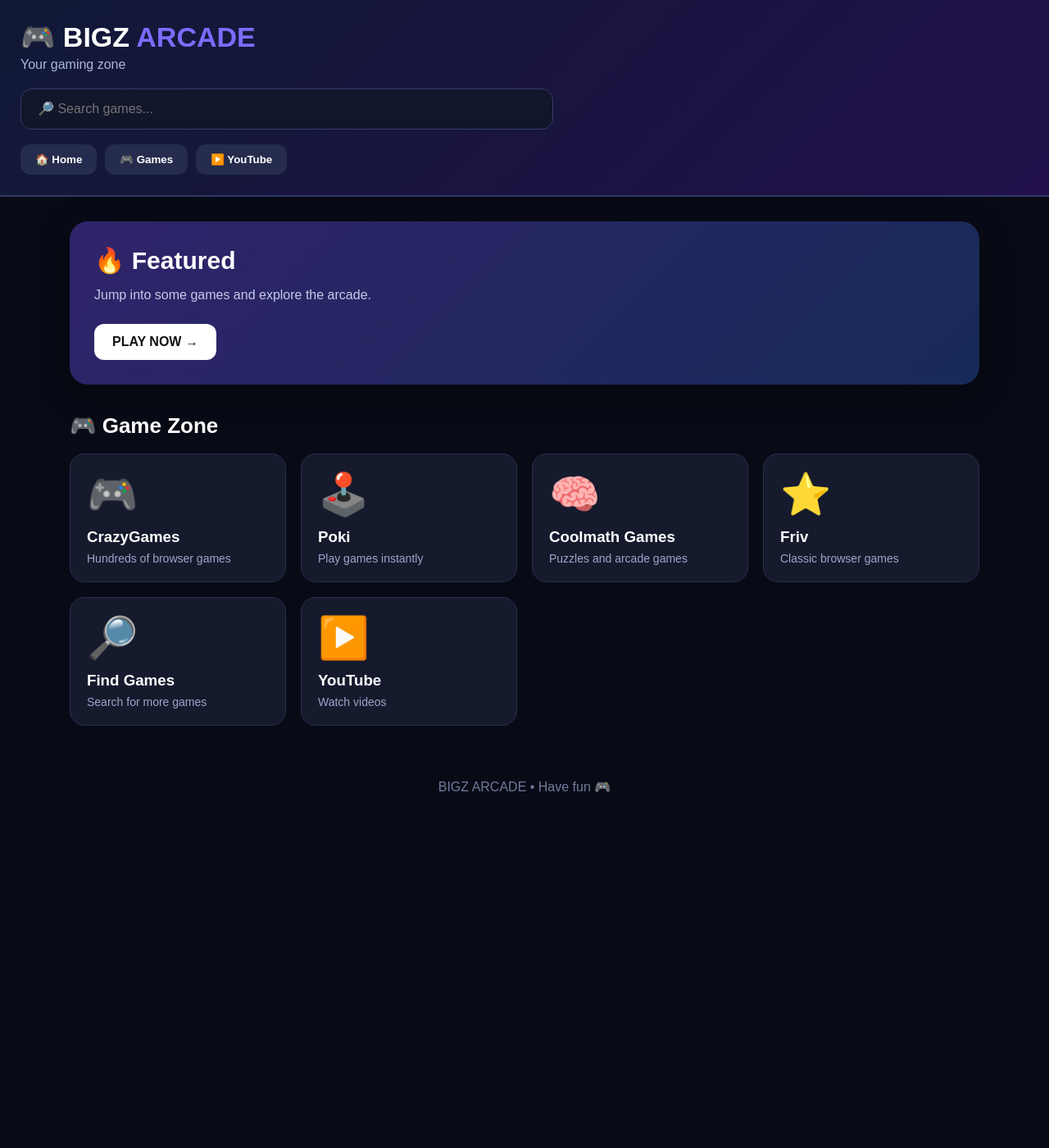
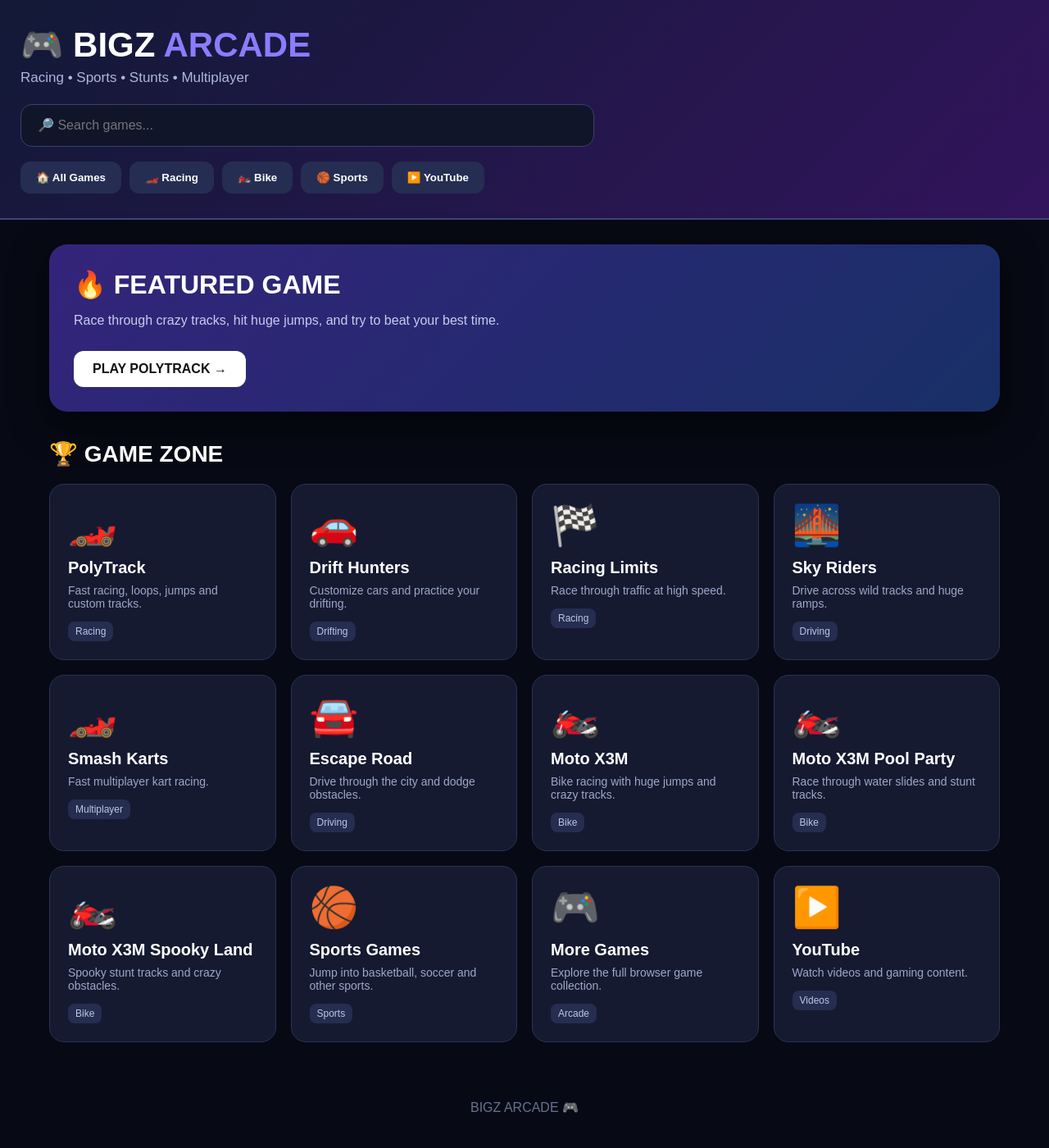
Before and after one commit to BIGZ-coder/game-hub, a plain HTML site: page index.html in a window 1280 px wide. Shown: the whole page at 82% size. Before the commit the page ends 1004 px from the top, so only its background shows below. Drawn offline with Linux system fonts and the light colour scheme.

Commit message:
Update index.html

```diff
--- a/index.html
+++ b/index.html
@@ -4,7 +4,7 @@
 <meta charset="UTF-8">
 <meta name="viewport" content="width=device-width, initial-scale=1.0">
 
-<title>BigZ Arcade</title>
+<title>BIGZ ARCADE</title>
 
 <style>
 * {
@@ -14,104 +14,105 @@
 body {
   margin: 0;
   font-family: Arial, sans-serif;
-  background: #080b16;
+  background: #070914;
   color: white;
 }
 
-/* TOP BAR */
+/* HEADER */
 header {
-  background: linear-gradient(135deg, #111936, #21104a);
-  padding: 25px;
-  border-bottom: 2px solid #343b67;
+  background: linear-gradient(135deg, #121936, #32145c);
+  padding: 30px 25px;
+  border-bottom: 2px solid #3c4675;
 }
 
 .logo {
-  font-size: 34px;
+  font-size: 42px;
   font-weight: 900;
 }
 
 .logo span {
-  color: #7c6cff;
+  color: #8b7cff;
 }
 
 .subtitle {
-  color: #aeb6d8;
-  margin-top: 5px;
+  color: #aeb7dc;
+  margin-top: 6px;
+  font-size: 17px;
 }
 
 /* SEARCH */
 .search {
-  margin-top: 20px;
+  margin-top: 22px;
   width: 100%;
-  max-width: 650px;
-  padding: 15px 20px;
+  max-width: 700px;
+  padding: 16px 20px;
   border-radius: 14px;
-  border: 1px solid #343b67;
-  background: #11162a;
+  border: 1px solid #394266;
+  background: #10152a;
   color: white;
   font-size: 16px;
   outline: none;
 }
 
-/* NAVIGATION */
+/* NAV */
 nav {
   display: flex;
+  flex-wrap: wrap;
   gap: 10px;
-  flex-wrap: wrap;
   margin-top: 18px;
 }
 
 nav button {
   border: 0;
-  padding: 11px 18px;
+  padding: 12px 19px;
   border-radius: 12px;
-  background: #252c4d;
+  background: #252d52;
   color: white;
+  font-weight: bold;
   cursor: pointer;
-  font-weight: bold;
 }
 
 nav button:hover {
-  background: #3a4370;
+  background: #4b568a;
 }
 
 /* MAIN */
 main {
-  max-width: 1150px;
+  max-width: 1200px;
   margin: auto;
   padding: 30px 20px;
 }
 
-.section-title {
-  font-size: 26px;
-  margin-bottom: 18px;
+.title {
+  font-size: 28px;
+  margin-bottom: 20px;
 }
 
-/* FEATURE */
-.feature {
-  background: linear-gradient(135deg, #30246b, #172a58);
+/* FEATURED */
+.featured {
+  background: linear-gradient(135deg, #34247b, #182f67);
+  padding: 30px;
   border-radius: 22px;
-  padding: 30px;
   margin-bottom: 35px;
-  box-shadow: 0 10px 40px #0006;
+  box-shadow: 0 15px 45px #0008;
 }
 
-.feature h2 {
-  font-size: 30px;
+.featured h2 {
+  font-size: 32px;
   margin: 0 0 10px;
 }
 
-.feature p {
-  color: #c5cae8;
+.featured p {
+  color: #c7cdea;
 }
 
 .play {
   display: inline-block;
-  margin-top: 10px;
-  padding: 13px 22px;
-  border-radius: 12px;
+  margin-top: 12px;
+  padding: 13px 23px;
   background: white;
   color: #111;
+  border-radius: 12px;
   text-decoration: none;
   font-weight: bold;
 }
@@ -119,46 +120,58 @@
 /* GAME GRID */
 .games {
   display: grid;
-  grid-template-columns: repeat(auto-fit, minmax(210px, 1fr));
+  grid-template-columns: repeat(auto-fit, minmax(220px, 1fr));
   gap: 18px;
 }
 
 .game {
-  background: #151a2d;
-  border: 1px solid #292f4c;
+  background: #151a30;
+  border: 1px solid #2b3354;
   border-radius: 18px;
-  padding: 20px;
+  padding: 22px;
+  color: white;
   text-decoration: none;
-  color: white;
   transition: .2s;
 }
 
 .game:hover {
-  transform: translateY(-5px);
-  border-color: #7771ff;
-  box-shadow: 0 10px 30px #0008;
+  transform: translateY(-6px);
+  border-color: #8276ff;
+  box-shadow: 0 12px 35px #0009;
 }
 
 .icon {
-  font-size: 50px;
+  font-size: 48px;
   margin-bottom: 12px;
 }
 
 .game h3 {
-  margin: 0 0 7px;
+  margin: 0 0 8px;
+  font-size: 20px;
 }
 
 .game p {
   margin: 0;
-  color: #9da6c9;
+  color: #9da7ca;
   font-size: 14px;
+}
+
+/* CATEGORY LABELS */
+.tag {
+  display: inline-block;
+  margin-top: 14px;
+  padding: 5px 9px;
+  border-radius: 8px;
+  background: #252d50;
+  color: #bfc7e8;
+  font-size: 12px;
 }
 
 /* FOOTER */
 footer {
   text-align: center;
-  padding: 35px;
-  color: #737b9d;
+  padding: 40px;
+  color: #697292;
 }
 </style>
 </head>
@@ -167,8 +180,13 @@
 
 <header>
 
-<div class="logo">🎮 BIGZ <span>ARCADE</span></div>
-<div class="subtitle">Your gaming zone</div>
+<div class="logo">
+🎮 BIGZ <span>ARCADE</span>
+</div>
+
+<div class="subtitle">
+Racing • Sports • Stunts • Multiplayer
+</div>
 
 <input
 class="search"
@@ -178,77 +196,303 @@
 >
 
 <nav>
-<button onclick="showAll()">🏠 Home</button>
-<button onclick="filterCategory('game')">🎮 Games</button>
+
+<button onclick="showAll()">
+🏠 All Games
+</button>
+
+<button onclick="filterGames('Racing')">
+🏎️ Racing
+</button>
+
+<button onclick="filterGames('Bike')">
+🏍️ Bike
+</button>
+
+<button onclick="filterGames('Sports')">
+🏀 Sports
+</button>
+
 <button onclick="window.open('https://www.youtube.com/','_blank')">
 ▶️ YouTube
 </button>
+
 </nav>
 
 </header>
 
+
 <main>
 
 <!-- FEATURED -->
-<div class="feature">
-<h2>🔥 Featured</h2>
-<p>Jump into some games and explore the arcade.</p>
+
+<div class="featured">
+
+<h2>🔥 FEATURED GAME</h2>
+
+<p>
+Race through crazy tracks, hit huge jumps, and try to beat your best time.
+</p>
 
 <a
 class="play"
-href="https://www.crazygames.com/"
+href="https://www.crazygames.com/game/polytrack"
 target="_blank">
-PLAY NOW →
+
+PLAY POLYTRACK →
+
 </a>
+
 </div>
 
-<h2 class="section-title">🎮 Game Zone</h2>
+
+<h2 class="title">
+🏆 GAME ZONE
+</h2>
+
 
 <div class="games" id="games">
 
-<a class="game" href="https://www.crazygames.com/" target="_blank">
-<div class="icon">🎮</div>
-<h3>CrazyGames</h3>
-<p>Hundreds of browser games</p>
+
+<!-- POLYTRACK -->
+
+<a
+class="game"
+data-category="Racing"
+href="https://www.crazygames.com/game/polytrack"
+target="_blank">
+
+<div class="icon">🏎️</div>
+
+<h3>PolyTrack</h3>
+
+<p>Fast racing, loops, jumps and custom tracks.</p>
+
+<div class="tag">Racing</div>
+
 </a>
 
-<a class="game" href="https://poki.com/" target="_blank">
-<div class="icon">🕹️</div>
-<h3>Poki</h3>
-<p>Play games instantly</p>
+
+<!-- DRIFT HUNTERS -->
+
+<a
+class="game"
+data-category="Racing"
+href="https://www.crazygames.com/game/drift-hunters"
+target="_blank">
+
+<div class="icon">🚗</div>
+
+<h3>Drift Hunters</h3>
+
+<p>Customize cars and practice your drifting.</p>
+
+<div class="tag">Drifting</div>
+
 </a>
 
-<a class="game" href="https://www.coolmathgames.com/" target="_blank">
-<div class="icon">🧠</div>
-<h3>Coolmath Games</h3>
-<p>Puzzles and arcade games</p>
+
+<!-- RACING LIMITS -->
+
+<a
+class="game"
+data-category="Racing"
+href="https://www.crazygames.com/game/racing-limits"
+target="_blank">
+
+<div class="icon">🏁</div>
+
+<h3>Racing Limits</h3>
+
+<p>Race through traffic at high speed.</p>
+
+<div class="tag">Racing</div>
+
 </a>
 
-<a class="game" href="https://www.friv.com/" target="_blank">
-<div class="icon">⭐</div>
-<h3>Friv</h3>
-<p>Classic browser games</p>
+
+<!-- SKY RIDERS -->
+
+<a
+class="game"
+data-category="Racing"
+href="https://www.crazygames.com/game/sky-riders"
+target="_blank">
+
+<div class="icon">🌉</div>
+
+<h3>Sky Riders</h3>
+
+<p>Drive across wild tracks and huge ramps.</p>
+
+<div class="tag">Driving</div>
+
 </a>
 
-<a class="game" href="https://www.google.com/search?q=browser+games" target="_blank">
-<div class="icon">🔎</div>
-<h3>Find Games</h3>
-<p>Search for more games</p>
+
+<!-- SMASH KARTS -->
+
+<a
+class="game"
+data-category="Racing"
+href="https://www.crazygames.com/game/smash-karts"
+target="_blank">
+
+<div class="icon">🏎️</div>
+
+<h3>Smash Karts</h3>
+
+<p>Fast multiplayer kart racing.</p>
+
+<div class="tag">Multiplayer</div>
+
 </a>
 
-<a class="game" href="https://www.youtube.com/" target="_blank">
+
+<!-- ESCAPE ROAD -->
+
+<a
+class="game"
+data-category="Racing"
+href="https://www.crazygames.com/game/escape-road"
+target="_blank">
+
+<div class="icon">🚘</div>
+
+<h3>Escape Road</h3>
+
+<p>Drive through the city and dodge obstacles.</p>
+
+<div class="tag">Driving</div>
+
+</a>
+
+
+<!-- MOTO X3M -->
+
+<a
+class="game"
+data-category="Bike"
+href="https://www.crazygames.com/game/moto-x3m"
+target="_blank">
+
+<div class="icon">🏍️</div>
+
+<h3>Moto X3M</h3>
+
+<p>Bike racing with huge jumps and crazy tracks.</p>
+
+<div class="tag">Bike</div>
+
+</a>
+
+
+<!-- MOTO X3M POOL -->
+
+<a
+class="game"
+data-category="Bike"
+href="https://www.crazygames.com/game/moto-x3m-pool-party"
+target="_blank">
+
+<div class="icon">🏍️</div>
+
+<h3>Moto X3M Pool Party</h3>
+
+<p>Race through water slides and stunt tracks.</p>
+
+<div class="tag">Bike</div>
+
+</a>
+
+
+<!-- MOTO X3M SPOOKY -->
+
+<a
+class="game"
+data-category="Bike"
+href="https://www.crazygames.com/game/moto-x3m-spooky-land"
+target="_blank">
+
+<div class="icon">🏍️</div>
+
+<h3>Moto X3M Spooky Land</h3>
+
+<p>Spooky stunt tracks and crazy obstacles.</p>
+
+<div class="tag">Bike</div>
+
+</a>
+
+
+<!-- SPORTS -->
+
+<a
+class="game"
+data-category="Sports"
+href="https://www.crazygames.com/"
+target="_blank">
+
+<div class="icon">🏀</div>
+
+<h3>Sports Games</h3>
+
+<p>Jump into basketball, soccer and other sports.</p>
+
+<div class="tag">Sports</div>
+
+</a>
+
+
+<!-- CRAZYGAMES -->
+
+<a
+class="game"
+data-category="All"
+href="https://www.crazygames.com/"
+target="_blank">
+
+<div class="icon">🎮</div>
+
+<h3>More Games</h3>
+
+<p>Explore the full browser game collection.</p>
+
+<div class="tag">Arcade</div>
+
+</a>
+
+
+<!-- YOUTUBE -->
+
+<a
+class="game"
+data-category="All"
+href="https://www.youtube.com/"
+target="_blank">
+
 <div class="icon">▶️</div>
+
 <h3>YouTube</h3>
-<p>Watch videos</p>
+
+<p>Watch videos and gaming content.</p>
+
+<div class="tag">Videos</div>
+
 </a>
+
 
 </div>
 
 </main>
 
+
 <footer>
-BIGZ ARCADE • Have fun 🎮
+
+BIGZ ARCADE 🎮
+
 </footer>
+
 
 <script>
 
@@ -272,21 +516,48 @@
 : "none";
 
 });
+
 }
+
+
+function filterGames(category) {
+
+document
+.querySelectorAll(".game")
+.forEach(game => {
+
+if (
+category === "All" ||
+game.dataset.category === category
+) {
+
+game.style.display = "block";
+
+} else {
+
+game.style.display = "none";
+
+}
+
+});
+
+document.getElementById("search").value = "";
+
+}
+
 
 function showAll() {
 
 document
 .querySelectorAll(".game")
 .forEach(game => {
+
 game.style.display = "block";
+
 });
 
 document.getElementById("search").value = "";
-}
 
-function filterCategory(category) {
-  showAll();
 }
 
 </script>
```
Lines whose indentation alone changed are shown as unchanged.
